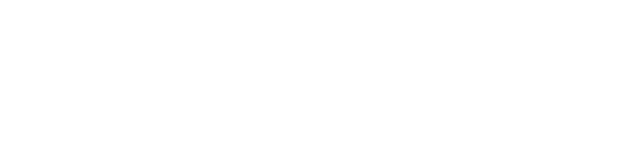
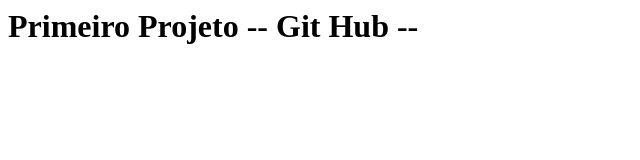
Before and after one commit to ViniTeles/aula1, a plain HTML site: page index.html in a window 1280 px wide. Shown: the whole page, without its empty margins (0-640 px from the left). Drawn offline with Linux system fonts and the light colour scheme.

Commit message:
Modificacao do Index

```diff
--- a/index.html
+++ b/index.html
@@ -2,4 +2,7 @@
 <head>
 	<title>jooj</title>
 </head>
+<body>
+	<h1>Primeiro Projeto  -- Git Hub --</h1>
+</body>
 </html>
```
